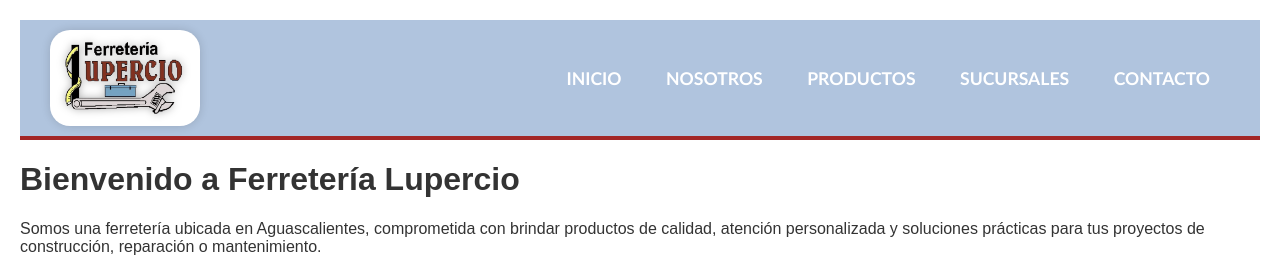
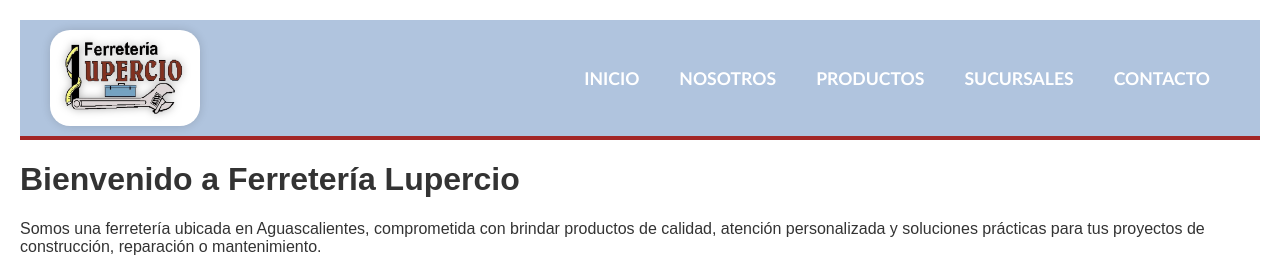
Before and after one commit to Ferreteria-Lupercio/Ferreteria-Lupercio.github.io, a Jekyll site: the page built from index.md, in a window 1280 px wide. Shown: the top 262 px of the page. Built offline with Jekyll 4.4.1, drawn with Linux system fonts in a browser that asks for light colours.

Commit message:
Update navigation menu

```diff
--- a/_layouts/default.html
+++ b/_layouts/default.html
@@ -85,7 +85,8 @@
     <img src="/assets/logo.png" alt="Ferretería Lupercio Logo" style="height: 80px; filter: drop-shadow(0 0 4px rgba(0,0,0,0.3));" />
   </div>
 
-  <nav>
+  <!-- Navigation menu -->
+  <nav id="nav-menu" style="display: flex;">
     <a href="/" style="color: white; text-decoration: none; margin: 0 20px; font-family: 'Trebuchet MS', Georgia, serif; font-weight: 700; font-size: 1.1rem; text-transform: uppercase;">Inicio</a>
     <a href="/Nosotros" style="color: white; text-decoration: none; margin: 0 20px; font-family: 'Trebuchet MS', Georgia, serif; font-weight: 700; font-size: 1.1rem; text-transform: uppercase;">Nosotros</a>
     <a href="/Productos" style="color: white; text-decoration: none; margin: 0 20px; font-family: 'Trebuchet MS', Georgia, serif; font-weight: 700; font-size: 1.1rem; text-transform: uppercase;">Productos</a>
```
